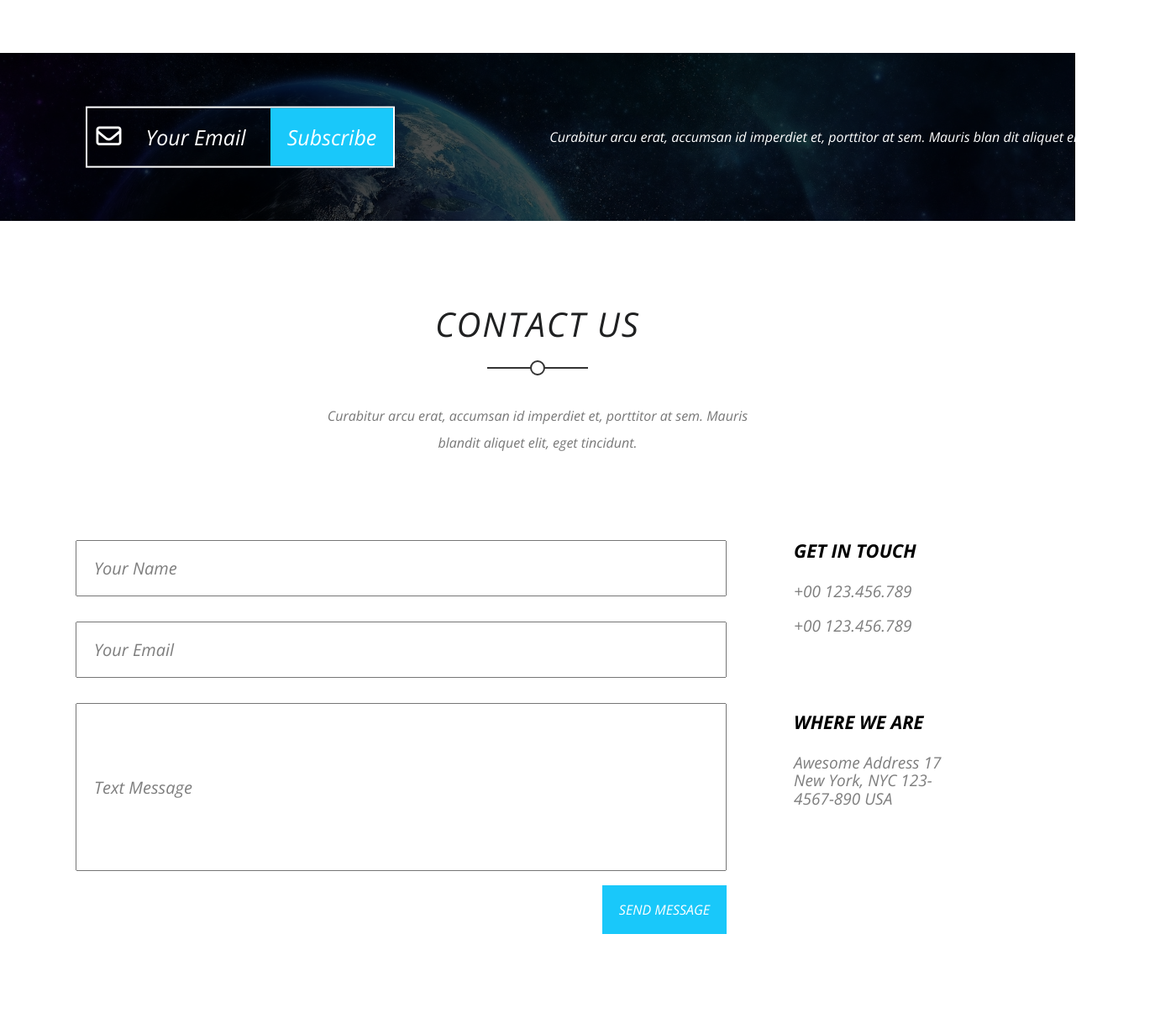
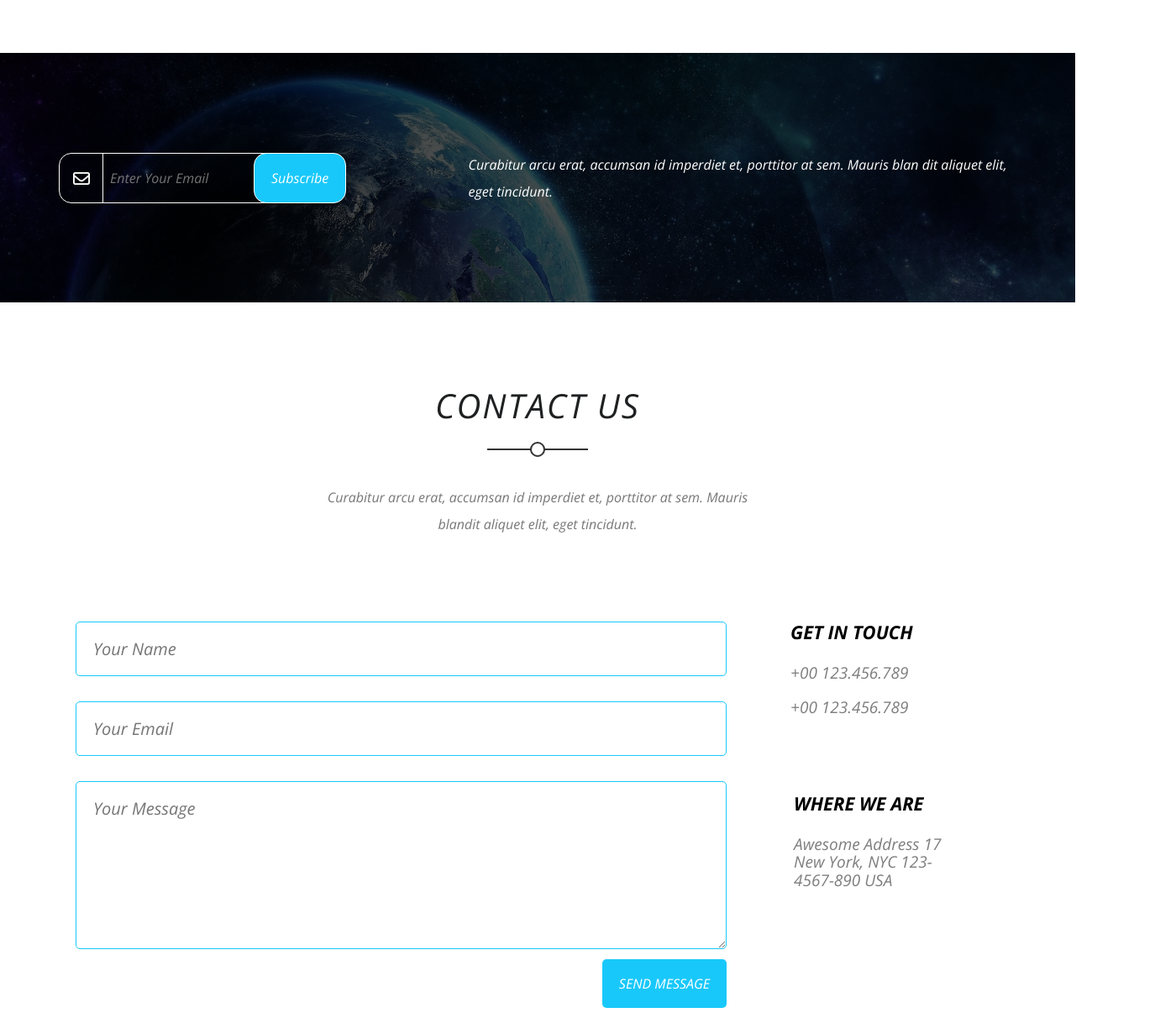
Before and after one commit to asmaa-shawki/first-our-project, a plain HTML site: page index.html in a window 1280 px wide. Shown: the part 6830-8042 px from the top of the page at 84% size, 1400 px wide, since content can reach past the window. Drawn offline with nearby package versions, Linux system fonts and the light colour scheme.

Commit message:
End Of The Project

```diff
--- a/css/master.css
+++ b/css/master.css
@@ -1079,16 +1079,100 @@
     /* start-contact */
 
     .contact {
-        display: flex;
-        justify-content: space-between;
+        /* display: flex;
+        justify-content: space-between; */
         background-image: url(../images/subscribe.jpg);
         background-size: cover;
         padding-bottom: var(--section-padding);
-        height: 200px;
+        padding-top: var(--section-padding);
+        /* height: 200px; */
         position: relative;
-        flex-wrap: wrap;
+        /* flex-wrap: wrap; */
+        color: white;
     }
+    .contact .container {
+        display: flex;
+        position: relative;
+        align-items: center;
+        z-index: 1;
+    }
+    @media (max-width: 991px) {
+        .contact .container {
+            flex-direction: column;
+        }
+    }
+    .contact .container form {
+        display: flex;
+        width: 500px;
+        position: relative;
+        max-width: 100%;
+    }
+    .contact .container form::before {
+        content: "";
+        position: absolute;
+        width: 1px;
+        height: 100%;
+        background-color: white;
+        left: 52px;
+    }
+    .contact .container form i {
+        position: absolute;
+        top: 50%;
+        left: 17px;
+        transform: translateY(-50%);
+        -webkit-transform: translateY(-50%);
+        -moz-transform: translateY(-50%);
+        -ms-transform: translateY(-50%);
+        -o-transform: translateY(-50%);
+}
+    .contact .container form input[type="email"] {
+        position: relative;
+        background: none;
+        padding: 20px 20px 20px 60px;
+        border: 1px solid white;
+        color: var(--main-color);
+        border-radius: 15px 0 0 15px;
+        outline: none;
+        color: white;
+        caret-color: var(--main-color);
+        -webkit-border-radius: 15px 0 0 15px;
+        -moz-border-radius: 15px 0 0 15px;
+        -ms-border-radius: 15px 0 0 15px;
+        -o-border-radius: 15px 0 0 15px;
+}
 
+    .contact .container form input[type="submit"] {
+        padding: 20px 20px;
+        background-color: var(--main-color);
+        position: relative;
+        left: -48px;
+        border: 1px solid white;
+        border-radius: 15px;
+        color: white;
+        cursor: pointer;
+        transition: 0.5s;
+        -webkit-transition: 0.5s;
+        -moz-transition: 0.5s;
+        -ms-transition: 0.5s;
+        -o-transition: 0.5s;
+        -webkit-border-radius: 15px;
+        -moz-border-radius: 15px;
+        -ms-border-radius: 15px;
+        -o-border-radius: 15px;
+}
+.contact .container form input[type="submit"]:hover {
+    background-color: #8A2BE2;
+}
+.contact .container .text {
+    line-height: 2;
+    margin-left: 50px;
+}
+@media (max-width: 991px) {
+    .contact .container .text {
+        margin: 30px auto 0;
+    }
+}
+    /*.contact .container
     .contact .email {
         flex-basis: 50%;
         position: absolute;
@@ -1099,7 +1183,7 @@
         -moz-transform: translate(0, -50%);
         -ms-transform: translate(0, -50%);
         -o-transform: translate(0, -50%);
-        color: white;
+        /* color: white;
         border: 2px solid white;
         z-index: 1;
     }
@@ -1144,7 +1228,7 @@
         .contact .text {
             flex-basis: 100%;
         }
-    }
+    } */
     /* end-contact */
     /* start-contact-us */
 
@@ -1166,7 +1250,14 @@
         padding: 20px;
         color: #00000082;
         font-size: 20px;
-    }
+        outline: none;
+        border: 1px solid var(--main-color);
+        border-radius: 5px;
+        -webkit-border-radius: 5px;
+        -moz-border-radius: 5px;
+        -ms-border-radius: 5px;
+        -o-border-radius: 5px;
+}
 
     .contact-us .input .message {
         height: 200px;
@@ -1193,8 +1284,27 @@
         border: none;
         padding: 20px;
         position: absolute;
-        bottom: 0;
+        bottom: -40px;
         right: 0;
+        border-radius: 5px;
+        cursor: pointer;
+        transition: 0.5s;
+        -webkit-border-radius: 5px;
+        -moz-border-radius: 5px;
+        -ms-border-radius: 5px;
+        -o-border-radius: 5px;
+        -webkit-transition: 0.5s;
+        -moz-transition: 0.5s;
+        -ms-transition: 0.5s;
+        -o-transition: 0.5s;
+}
+.contact-us .input button:hover {
+    background-color: #8A2BE2;
+}
+    @media (max-width:767px) {
+        .contact-us .input button {
+            bottom: -40px;
+        }
     }
 
     .contact-us .text {
@@ -1202,9 +1312,13 @@
     }
 
     .contact-us .text .top {
-        margin-left: 40px;
+        margin-left: 36px;
     }
-
+    @media (max-width: 731px) {
+        .contact-us .text .top {
+            margin-left: 0;
+        }
+    }
     .contact-us .text .top h6,
     .contact-us .text .bottom h6 {
         font-size: 22px;
@@ -1223,7 +1337,7 @@
         margin-top: 90px;
     }
 
-    @media(max-width:768px) {
+    @media(max-width:767px) {
         .contact-us .text,
         .contact-us .input {
             flex-basis: 100%;
@@ -1235,6 +1349,26 @@
             text-align: center;
         }
     }
+    .contact-us .input textarea.textarea {
+        /* caret-color: var(--maincolor); */
+        padding: 20px;
+        display: block;
+        border: 1px solid #CCC;
+        margin-bottom: 30px;
+        width: 100%;
+        border-radius: 5px;
+        outline: none;
+        /* border-left: var(--maincolor) solid; */
+        color: var(--maincolor);
+        -webkit-border-radius: 5px;
+        -moz-border-radius: 5px;
+        -ms-border-radius: 5px;
+        -o-border-radius: 5px;
+        height: 200px;
+        font-size: 20px;
+        border: 1px solid var(--main-color);
+        color: #00000082;
+    }
     /* end-contact-us */
     /* start-footer */
 
@@ -1245,7 +1379,7 @@
         text-align: center;
         background-image: url(../images/subscribe.jpg);
         background-size: cover;
-        min-height: 400px;
+        min-height: 300px;
         position: relative;
     }
 
@@ -1254,7 +1388,7 @@
         height: 44px;
         position: absolute;
         top: 16px;
-        left: 46%;
+        left: 45%;
         z-index: 1;
     }
 
@@ -1298,4 +1432,26 @@
     .footer .text span {
         color: var(--main-color);
     }
+    @media (max-width:767px) {
+        .footer img {
+
+                width: 100px;
+                height: 44px;
+                position: absolute;
+                top: unset;
+                left: unset;
+                z-index: 1;
+                margin: 20px auto;
+        }
+        .footer .we {
+            left: unset;
+            top: unset;
+            margin: 85px auto;
+        }
+        .footer .fontawesome {
+            left: unset;
+            margin: 0px auto;
+        }
+
+    }
     /* end-footer */
--- a/index.html
+++ b/index.html
@@ -18,7 +18,8 @@
     <!-- font family -->
     <link rel="preconnect" href="https://fonts.googleapis.com">
     <link rel="preconnect" href="https://fonts.gstatic.com" crossorigin>
-    <link href="https://fonts.googleapis.com/css2?family=Open+Sans:ital,wght@1,300;1,400;1,500;1,700&display=swap" rel="stylesheet">
+    <link href="https://fonts.googleapis.com/css2?family=Open+Sans:ital,wght@1,300;1,400;1,500;1,700&display=swap"
+        rel="stylesheet">
     <!--  -->
     <title>kasper</title>
 </head>
@@ -53,7 +54,9 @@
         <div class="text">
             <div class="content">
                 <h2>Hello World! <br> We Are Kasper We Make Art.</h2>
-                <p>Curabitur arcu erat, accumsan id imperdiet et, porttitor at sem. Mauris blandit aliquet elit, eget tincidunt nibh pulvinar a. Curabitur aliquet quam. Accumsan id imperdiet et, porttitor at sem. Mauris blandit aliquet elit, eget tincidunt.</p>
+                <p>Curabitur arcu erat, accumsan id imperdiet et, porttitor at sem. Mauris blandit aliquet elit, eget
+                    tincidunt nibh pulvinar a. Curabitur aliquet quam. Accumsan id imperdiet et, porttitor at sem.
+                    Mauris blandit aliquet elit, eget tincidunt.</p>
             </div>
         </div>
         <i class="fas fa-angle-left change-background fa-2x"></i>
@@ -70,7 +73,8 @@
         <div class="container">
             <div class=" main-heading ">
                 <h2>Services</h2>
-                <p>Curabitur arcu erat, accumsan id imperdiet et, porttitor at sem. Mauris blandit aliquet elit, eget tincidunt.
+                <p>Curabitur arcu erat, accumsan id imperdiet et, porttitor at sem. Mauris blandit aliquet elit, eget
+                    tincidunt.
                 </p>
             </div>
             <div class="services-container">
@@ -78,28 +82,32 @@
                     <i class="fas fa-tv fa-3x"></i>
                     <div class="text">
                         <h3>Vorem amet intuitive</h3>
-                        <p>Curabitur arcu erat, accumsan id imperdiet et, porttitor at sem. Mauris blandit aliquet elit, eget tincidunt nibh pulvinar a. Curabitur aliquet quam.</p>
+                        <p>Curabitur arcu erat, accumsan id imperdiet et, porttitor at sem. Mauris blandit aliquet elit,
+                            eget tincidunt nibh pulvinar a. Curabitur aliquet quam.</p>
                     </div>
                 </div>
                 <div class="srv-box">
                     <i class="fas fa-shield-virus fa-3x"></i>
                     <div class="text">
                         <h3>Vorem amet intuitive</h3>
-                        <p>Curabitur arcu erat, accumsan id imperdiet et, porttitor at sem. Mauris blandit aliquet elit, eget tincidunt nibh pulvinar a. Curabitur aliquet quam.</p>
+                        <p>Curabitur arcu erat, accumsan id imperdiet et, porttitor at sem. Mauris blandit aliquet elit,
+                            eget tincidunt nibh pulvinar a. Curabitur aliquet quam.</p>
                     </div>
                 </div>
                 <div class="srv-box">
                     <i class="fas fa-camera fa-3x"></i>
                     <div class="text">
                         <h3>Vorem amet intuitive</h3>
-                        <p>Curabitur arcu erat, accumsan id imperdiet et, porttitor at sem. Mauris blandit aliquet elit, eget tincidunt nibh pulvinar a. Curabitur aliquet quam.</p>
+                        <p>Curabitur arcu erat, accumsan id imperdiet et, porttitor at sem. Mauris blandit aliquet elit,
+                            eget tincidunt nibh pulvinar a. Curabitur aliquet quam.</p>
                     </div>
                 </div>
                 <div class="srv-box">
                     <i class="fas fa-pencil-ruler fa-3x"></i>
                     <div class="text">
                         <h3>Vorem amet intuitive</h3>
-                        <p>Curabitur arcu erat, accumsan id imperdiet et, porttitor at sem. Mauris blandit aliquet elit, eget tincidunt nibh pulvinar a. Curabitur aliquet quam.</p>
+                        <p>Curabitur arcu erat, accumsan id imperdiet et, porttitor at sem. Mauris blandit aliquet elit,
+                            eget tincidunt nibh pulvinar a. Curabitur aliquet quam.</p>
                     </div>
                 </div>
             </div>
@@ -132,7 +140,8 @@
     <div class="container portfolio">
         <div class=" main-heading ">
             <h2>PORTFOLIO</h2>
-            <p>Curabitur arcu erat, accumsan id imperdiet et, porttitor at sem. Mauris blandit aliquet elit, eget tincidunt.
+            <p>Curabitur arcu erat, accumsan id imperdiet et, porttitor at sem. Mauris blandit aliquet elit, eget
+                tincidunt.
             </p>
         </div>
         <div class="text">
@@ -224,7 +233,8 @@
     <div class="container about-us">
         <div class=" main-heading ">
             <h2>About Us</h2>
-            <p>Curabitur arcu erat, accumsan id imperdiet et, porttitor at sem. Mauris blandit aliquet elit, eget tincidunt.
+            <p>Curabitur arcu erat, accumsan id imperdiet et, porttitor at sem. Mauris blandit aliquet elit, eget
+                tincidunt.
             </p>
         </div>
         <img src="images/about.png" alt="">
@@ -262,19 +272,22 @@
         <div class="container">
             <div class="testmonials">
                 <h3>TESTIMONIALS</h3>
-                <p>Curabitur arcu erat, accumsan id imperdiet et, porttitor at sem. Mauris blandit aliquet elit, eget tincidunt.
+                <p>Curabitur arcu erat, accumsan id imperdiet et, porttitor at sem. Mauris blandit aliquet elit, eget
+                    tincidunt.
                 </p>
                 <div class="content">
                     <img src="images/skills-01.jpg" alt="">
                     <div class="text">
-                        Curabitur arcu erat, accumsan id imperdiet et, porttitor at sem. Mauris blandit aliquet elit, eget tincidunt.
+                        Curabitur arcu erat, accumsan id imperdiet et, porttitor at sem. Mauris blandit aliquet elit,
+                        eget tincidunt.
                         <p>John Doe, CEO</p>
                     </div>
                 </div>
                 <div class="content">
                     <img src="images/skills-02.jpg" alt="">
                     <div class="text">
-                        Curabitur arcu erat, accumsan id imperdiet et, porttitor at sem. Mauris blandit aliquet elit, eget tincidunt.
+                        Curabitur arcu erat, accumsan id imperdiet et, porttitor at sem. Mauris blandit aliquet elit,
+                        eget tincidunt.
                         <p>John Doe, CEO</p>
                     </div>
                 </div>
@@ -288,7 +301,8 @@
             </div>
             <div class="skills">
                 <h3>SKILLS</h3>
-                <p>Curabitur arcu erat, accumsan id imperdiet et, porttitor at sem. Mauris blandit aliquet elit, eget tincidunt.
+                <p>Curabitur arcu erat, accumsan id imperdiet et, porttitor at sem. Mauris blandit aliquet elit, eget
+                    tincidunt.
                 </p>
                 <div class="prog-holder">
                     <h4>ADOBE</h4>
@@ -331,7 +345,8 @@
         <div class="container">
             <div class="main-heading">
                 <h2>PRICING</h2>
-                <p>Curabitur arcu erat, accumsan id imperdiet et, porttitor at sem. Mauris blandit aliquet elit, eget tincidunt.
+                <p>Curabitur arcu erat, accumsan id imperdiet et, porttitor at sem. Mauris blandit aliquet elit, eget
+                    tincidunt.
                 </p>
             </div>
             <div class="plans">
@@ -402,13 +417,24 @@
     </div>
     <!-- End pricing -->
     <!-- start-contact -->
-    <div class="container-fluid contact">
-        <div class="email " contenteditable="true" value="as@mail"><i class="far fa-envelope"></i>
-            <span>Your Email</span>
-            <button>Subscribe</button>
+    <div class="contact">
+        <div class="container">
+            <form action="">
+                <i class="far fa-envelope fa-lg"></i>
+                <input type="email" name="Mail" placeholder="Enter Your Email">
+                <input type="submit" value="Subscribe">
+            </form>
 
+            <!-- <div class="email " contenteditable="true" value="as@mail">
+                <i class="far fa-envelope"></i>
+                <span>Your Email</span>
+                <button>Subscribe</button>
+            </div> -->
+
+            <div class="text">Curabitur arcu erat, accumsan id imperdiet et, porttitor at sem.
+                Mauris blan dit aliquet elit, eget tincidunt.
+            </div>
         </div>
-        <div class="text">Curabitur arcu erat, accumsan id imperdiet et, porttitor at sem. Mauris blan dit aliquet elit, eget tincidunt.</div>
 
     </div>
 
@@ -423,9 +449,10 @@
     </div>
     <div class="container contact-us">
         <div class="input">
-            <input type="text" value="Your Name">
-            <input type="email" value="Your Email">
-            <input type="text" value="Text Message" class="message">
+            <input type="text" placeholder="Your Name">
+            <input type="email" placeholder="Your Email">
+            <!-- <input type="text" value="Text Message" class="message"> -->
+            <textarea class="textarea" name="message" placeholder="Your Message"></textarea>
             <button>SEND MESSAGE</button>
 
         </div>
@@ -456,7 +483,8 @@
                 <i class="fab fa-twitter"></i><i class="fas fa-home"></i><i class="fab fa-linkedin-in"></i>
             </div>
             <div class="text">© 2021
-                <span>kasper</span> All Right Reserved</div>
+                <span>kasper</span> All Right Reserved
+            </div>
         </div>
     </footer>
 
```
